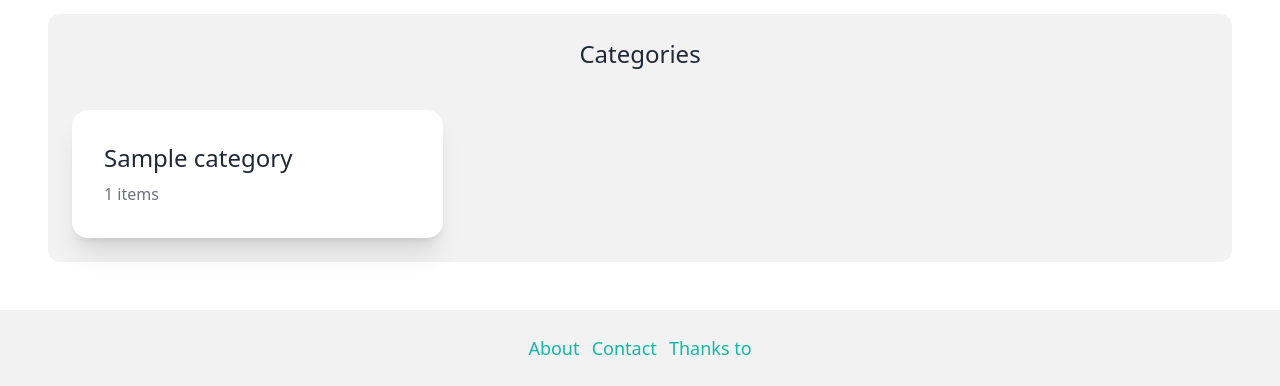
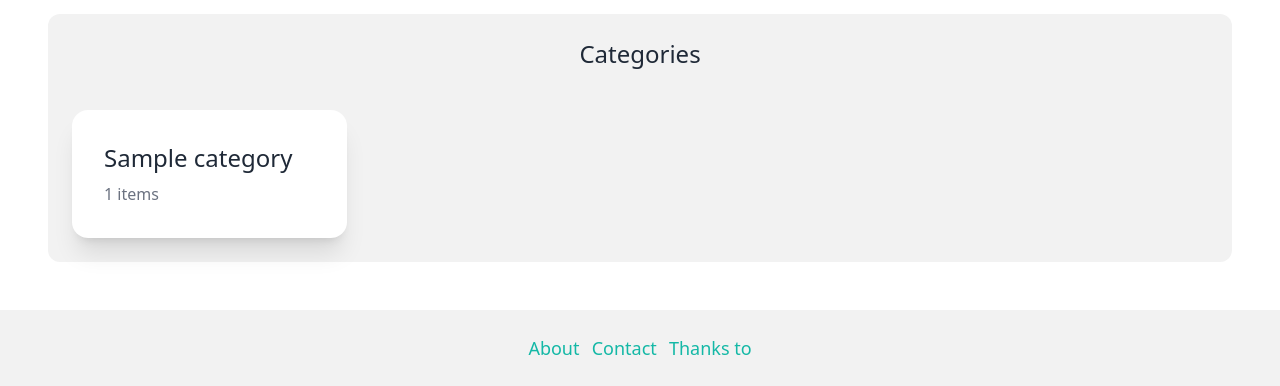
Before and after one commit to doteins/djangommerce, a Django app: page / in a window 1280 px wide. Shown: the part 1034-1420 px from the top of the page. Run offline with Django 4.2, Linux system fonts and the light colour scheme; tables that the repository leaves empty hold one stand-in row (values such as "Sample post"); grey boxes marked "Sample" are stand-in pictures; parts of the project's set-up code (start-up, migrations or seed data) failed here and were passed over; some libraries are stand-ins or nearby versions.

Commit message:
Add responsive grid for large display

```diff
--- a/templates/index.html
+++ b/templates/index.html
@@ -55,7 +55,7 @@
 <div class="mt-6 px-6 py-6 bg-base-200 rounded-xl">
   <h2 class="mb-10 text-2xl text-center">Categories</h2>
 
-  <div class="grid grid-cols-3 gap-3">
+  <div class="grid grid-cols-3 gap-3 lg:grid-cols-4">
     {% for category in categories %}
     <div>
       <a href="#">
```
